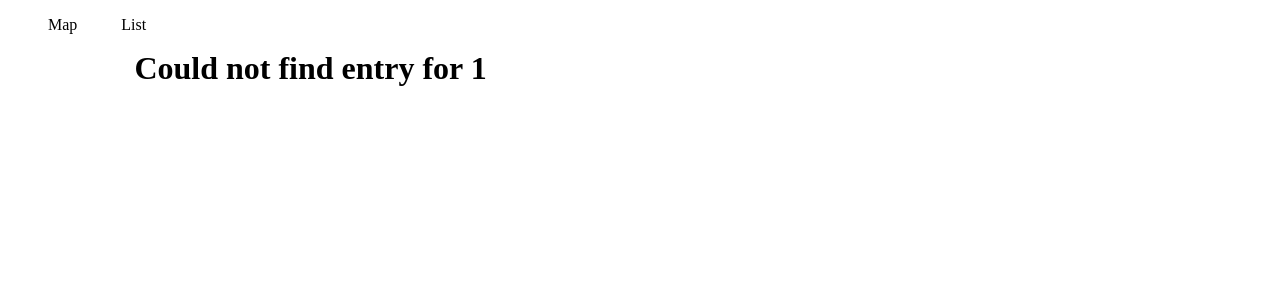
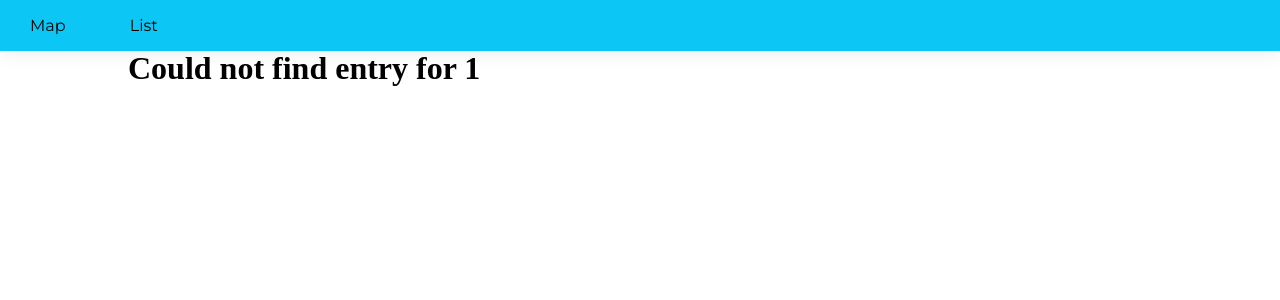
Before and after one commit to dbian17/blog, a Flask app: page /place/1 in a window 1280 px wide. Shown: the top 300 px of the page. Run offline with Flask 3, Linux system fonts and the light colour scheme; data that the repository does not hold is empty.

Commit message:
Basic styling for nav bar

```diff
--- a/src/webapp/api/static/styles/nav-bar.css
+++ b/src/webapp/api/static/styles/nav-bar.css
@@ -1,11 +1,26 @@
+body {
+    margin: 0px
+}
+
 #nav-bar {
     top: 0;
     position: fixed;
     z-index: 999;
     display: inline-block;
-    margin-bottom: 50px /* Match height of nav bar */
+    font-family: "Montserrat";
+    background-color: rgb(12, 198, 245);
+    width: 100%;
+    box-shadow: 0 0 20px rgba(0, 0, 0, 0.1);
 }
 
 #nav-bar ul {
     display: inline-block;
+    padding-left: 30px;
+    padding-right: 30px;
+    cursor: pointer;
 }
+
+#nav-bar ul:hover {
+    background-color: #ddd;
+    margin:auto;
+}
```
Also changed, not shown: src/webapp/api/static/styles/place-list.css (+4 -3 lines).
